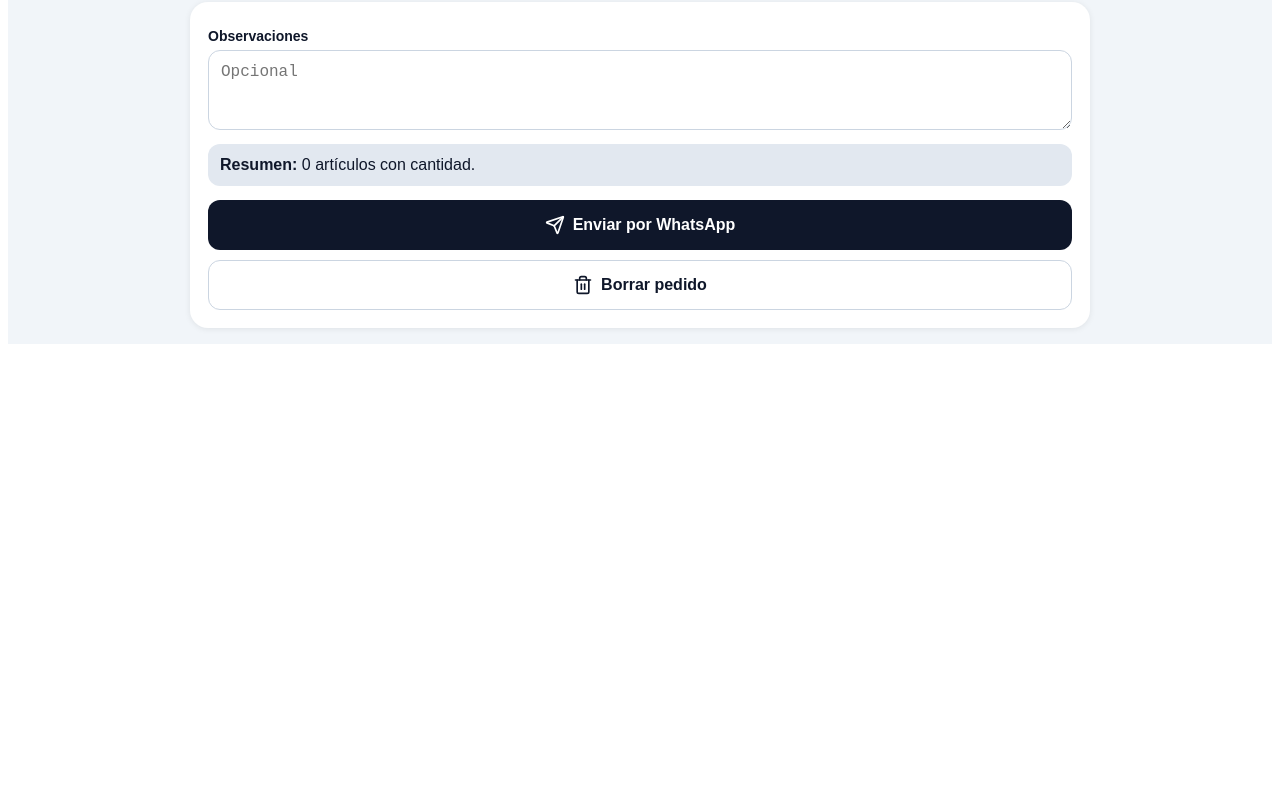
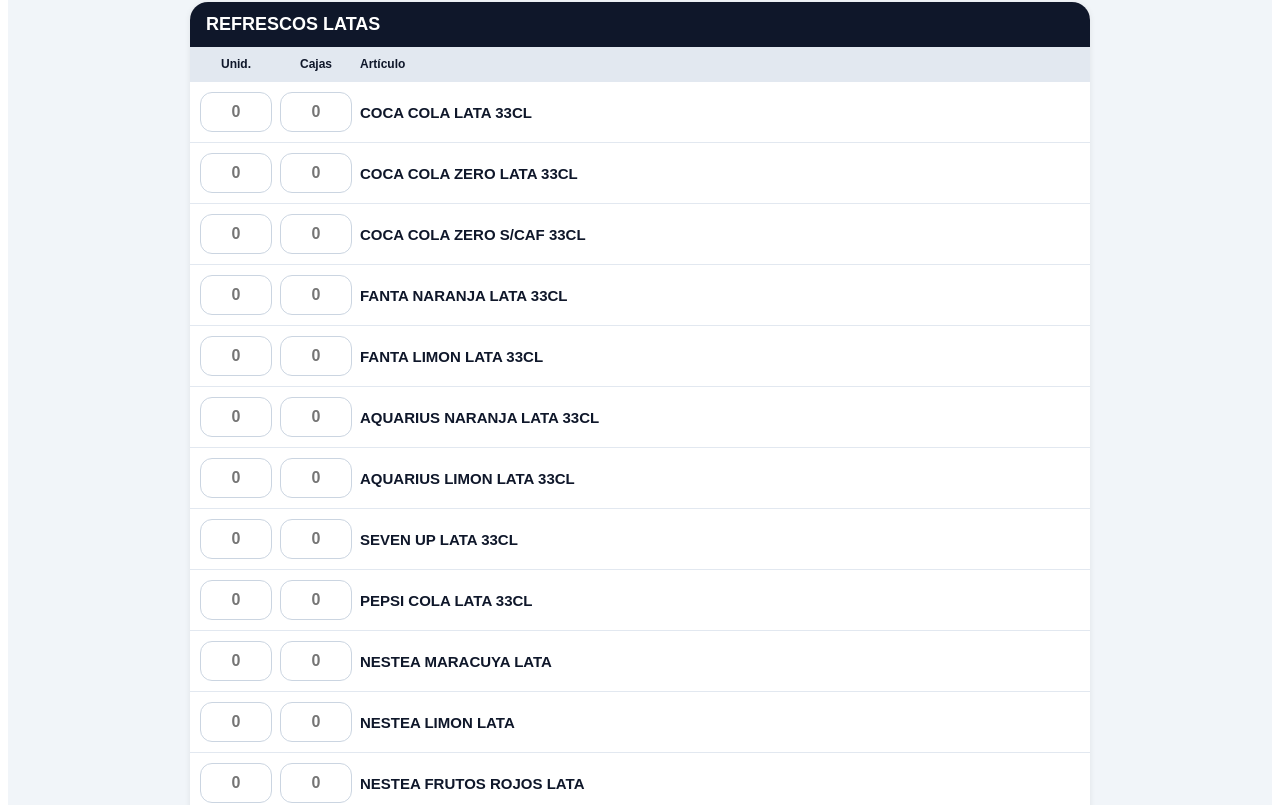
Before and after one commit to lojoeugenio4-max/Pedido-Cash-Lojo, a React (Vite) app: page / in a window 1280 px wide. Shown: the part 1035-1840 px from the top of the page. Before the commit the page ends 1387 px from the top, so only its background shows below. Built offline with nearby package versions, Linux system fonts and the light colour scheme.

Commit message:
Update App.jsx

```diff
--- a/src/App.jsx
+++ b/src/App.jsx
@@ -17,9 +17,350 @@ const departments = [
       "AGUA SOLAN CABRAS 1.5L",
       "SOLAN CABRAS 500ML",
       "AGUA GOURMET CON GAS 0.5L",
-      "AGUA GOURMET CON GAS 1.5L"
-    ]
-  }
+      "AGUA GOURMET CON GAS 1.5L",
+    ],
+  },
+  {
+    name: "REFRESCOS LATAS",
+    products: [
+      "COCA COLA LATA 33CL",
+      "COCA COLA ZERO LATA 33CL",
+      "COCA COLA ZERO S/CAF 33CL",
+      "FANTA NARANJA LATA 33CL",
+      "FANTA LIMON LATA 33CL",
+      "AQUARIUS NARANJA LATA 33CL",
+      "AQUARIUS LIMON LATA 33CL",
+      "SEVEN UP LATA 33CL",
+      "PEPSI COLA LATA 33CL",
+      "NESTEA MARACUYA LATA",
+      "NESTEA LIMON LATA",
+      "NESTEA FRUTOS ROJOS LATA",
+      "TONICA LATA 33CL",
+      "SIMON LIFE NARANJA LATA 33CL",
+      "SIMON LIFE MANGO LATA 33CL",
+      "T. VERANO LIMON CASERA LATA",
+    ],
+  },
+  {
+    name: "REFRESCOS 2L / 1.5L",
+    products: [
+      "COCA COLA 2L",
+      "COCA COLA ZERO 2L",
+      "COCA ZERO S/CAFEINA 2L",
+      "FANTA NARANJA 2L",
+      "FANTA LIMON 2L",
+      "SEVEN UP 2L",
+      "REVOLTOSA COLA 2L",
+      "REVOLTOSA NARANJA 2L",
+      "REVOLTOSA LIMON 2L",
+      "CASERA LIMON 1.5L",
+      "CASERA NARANJA 1.5L",
+      "CASERA BLANCA 1.5L",
+      "AQUARIUS NARANJA 1.5L",
+      "AQUARIUS BLANCO 1.5L",
+      "NESTEA MARACUYA 1.5L",
+      "NESTEA 1.5L",
+      "NESTEA FRUTOS ROJOS 1.5L",
+      "SIMON LIFE NARANJA 1.5L",
+      "SIMON LIFE MANDARINA 1.5L",
+      "SIMON LIFE MANGO 1.5L",
+      "PEPSI COLA 1.75L",
+      "TONICA SCHWEPPES 1L",
+      "LIMON&NADA MINUTE MAID 1L",
+    ],
+  },
+  {
+    name: "ZUMOS",
+    products: [
+      "BIOFRUTA PASCUAL TROPICAL P3",
+      "BIOFRUTA PASCUAL PACIFICO P3",
+      "BIOFRUTA PASCUAL IBIZA P3",
+      "BIOFRUTA PASCUAL 1L TROPI",
+      "FUNC. D.SIMON TROPICAL P6",
+      "FUNC. D.SIMON CARIBE P6",
+      "FUNC. D.SIMON MEDITERRANEO P6",
+      "ZUMO D.SIMON PIÑA P6 200",
+      "ZUMO D.SIMON MELOCOTON P6 200",
+      "ROSTOY MELOCOTON 33CL",
+      "ROSTOY PIÑA COCO 33CL",
+      "ZUMO JUVER PIÑA 850ML",
+      "ZUMO JUVER MELOCOTON 850ML",
+      "ZUMO JUVER NARANJA 850ML",
+    ],
+  },
+  {
+    name: "KUYX 3L",
+    products: [
+      "KUYX NARANJA 3L",
+      "KUYX TROPICAL 3L",
+      "KUYX MANDARINA 3L",
+      "KUYX FRUTOS DEL BOSQUE 3L",
+      "KUYX PIÑA 3L",
+      "KUYX PIÑA COCO 3L",
+      "KUYX OCEANICO 3L",
+    ],
+  },
+  {
+    name: "KUYX 330ML",
+    products: [
+      "KUYX 330ML NARANJA",
+      "KUYX 330ML MANDARINA",
+      "KUYX 330ML TROPICAL",
+      "KUYX 330ML PIÑA",
+      "KUYX 330ML OCEANICO",
+      "KUYX 330ML MANGO",
+      "KUYX 330ML FRUTOS ROJOS",
+    ],
+  },
+  {
+    name: "ENERGÉTICAS",
+    products: [
+      "CAMALEON 250ML",
+      "CAMALEON GRANDE 50CL",
+      "POWER KING 25CL",
+      "POWER KING GRANDE 50CL",
+      "RED BULL 250ML",
+      "RED BULL SIN AZUCAR 250ML",
+      "MONSTER VERDE LATA 50CL",
+      "MONSTER ULTRA WHITE 50CL",
+      "MONSTER ZERO VERDE 50CL",
+      "MONSTER MANGO 50CL",
+      "MONSTER AZUL 50CL",
+      "BURN LATA 500ML",
+      "LOCURA LATA 50CL",
+      "LOCURA COCO LATA 50CL",
+      "LOCURA ENERGY DRINK PEQUEÑO",
+      "ENERDRINK COCO Y PIÑA",
+      "ENERDRINK FRESA SALVAJE",
+      "ENERDRINK MORA",
+      "ENERDRINK MANZANA",
+      "ENERDRINK TARTA QUESO",
+      "ENERDRINK COCO LOCO",
+      "POWERADE ICE 50CL",
+      "POWERADE BLOOD 50CL",
+      "ENERYETI PIRULETA 500ML",
+    ],
+  },
+  {
+    name: "CERVEZAS",
+    products: [
+      "CERVEZA CRUZCAMPO LATA 33CL",
+      "CERVEZA ESTRELLA SUR LATA",
+      "ESTRELLA 0.0 LATA 33CL",
+      "CRUZCAMPO S/A LATA 33CL",
+      "RADLER LIMON CRUZCAMPO LATA",
+      "HEINEKEN LATA 33CL",
+      "CERVEZA CRUZCAMPO 50CL",
+      "ESTRELLA SUR 50CL LATA GRANDE",
+      "CERVEZA CRUZCAMPO 1L",
+      "CERVEZA CRUZ DEL SUR 1L",
+      "CERVEZA ESTRELLA 1L",
+      "CERVEZA ESTRELLA 0.0 1L",
+      "CRUZCAMPO ROSCA 1L",
+      "CRUZCAMPO 750ML",
+      "CRUZCAMPO PACK 6",
+      "CRUZCAMPO BOTELLIN CAJA 24",
+      "CRUZCAMPO BOTELLIN CAJA 20",
+      "CRUZCAMPO SIN ALCOHOL PACK",
+      "ESTRELLA DEL SUR PACK 6",
+    ],
+  },
+  {
+    name: "VINOS Y LICORES",
+    products: [
+      "VINO BLANCO GRAN DUQUE 1L",
+      "VINO TINTO GRAN DUQUE 1L",
+      "VINO BLANCO RIVILLA 2L",
+      "VINO TINTO RIVILLA 2L",
+      "VINO TINTO DON SIMON 1L",
+      "VINO BLANCO DON SIMON 1L",
+      "VINO RIOJA SEÑORES 3/4",
+      "TINTO VERANO CASERA 1.5L",
+      "RON CACIQUE 70CL",
+      "RON BARCELO AÑEJO 70CL",
+      "RON NEGRITA 70CL",
+      "WHISKY WHITE LABEL 70CL",
+      "WHISKY BALLANTINES 70CL",
+      "WHISKY J&B 70CL",
+      "GINEBRA LARIOS 1L",
+      "GINEBRA BEEFEATER 70CL",
+      "BRANDY TERRY 1L",
+      "ANIS CASTELLANA 70CL",
+      "LICOR MIURA 70CL",
+      "MINI WHISKY WHITE LABEL",
+      "MINI J. WALKER ROJA",
+      "MINI RON BARCELO",
+      "MINI BALLANTINES",
+    ],
+  },
+  {
+    name: "LÁCTEOS",
+    products: [
+      "LECHE COVAP ENTERA 1L",
+      "LECHE COVAP SEMIDESNATADA 1L",
+      "LECHE COVAP SIN LACTOSA ENTERA 1L",
+      "LECHE COVAP SIN LACTOSA SEMI 1L",
+      "LECHE PULEVA ENTERA 1L",
+      "LECHE PULEVA SEMI 1L",
+      "BATIDO PULEVA CACAO 1L",
+      "BATIDO PULEVA FRESA 1L",
+      "BATIDO PULEVA VAINILLA 1L",
+      "BAT.PULEVA CACAO P6 200",
+      "BAT.PULEVA FRESA P6 200",
+      "BAT.PULEVA VAINILLA P6 200",
+      "CAFE FRIO LANDESSA CAPUCHINO",
+      "CAFE FRIO LANDESSA CON LECHE",
+      "CAFE FRIO LANDESSA SOLO",
+      "CAFE FRIO LANDESSA CARAMELO",
+      "CAFE FRIO LANDESSA VAINILLA",
+      "MARGARINA TULIPAN 225G",
+      "MARGARINA TULIPAN 400G",
+      "NATA COCINA RENY PICOT 200ML",
+    ],
+  },
+  {
+    name: "ALIMENTACIÓN",
+    products: [
+      "ACEITE GIRASOL ROSIL 1L",
+      "ACEITE GIRASOL ROSIL 5L",
+      "ACEITE OLIVA VIRGEN ROSIL 1L",
+      "AZUCAR 1KG",
+      "SAL FINA 1KG",
+      "SAL GRUESA CHALUPA 1KG",
+      "TOMATE FRITO ORLANDO 400G",
+      "TOMATE FRITO ORLANDO 800G",
+      "TOMATE FRITO ORLANDO 350G",
+      "TOMATE FRITO MARTINETE 810G",
+      "TOMATE FRITO MARTINETE 400G",
+      "TOMATE TRITURADO MARTINETE 810G",
+      "TOMATE TRITURADO MARTINETE 400G",
+      "YATEKOMO POLLO 60G",
+      "CALDO G.BLANCA POLLO 1L",
+      "GARBANZOS FRASCO 560G",
+      "PAN RALLADO PANAERAS 300G",
+      "ARROZ BRILLANTE 1KG",
+      "ARROZ BRILLANTE 500G",
+      "MAYONESA YBARRA 450G",
+      "KETCHUP ORLANDO 265G",
+    ],
+  },
+  {
+    name: "APERITIVOS",
+    products: [
+      "PIPAS SEVILLANAS",
+      "REBUJINAS SEVILLANAS 120G",
+      "RISKETOS 120G",
+      "BUSCALIOS BARBACOA",
+      "TOSTAITOS SEVILLANOS",
+      "PATATAS HISPALANA 140G",
+      "PRINGLES CREAM ONION 70G",
+      "PRINGLES ORIGINAL 70G",
+      "PRINGLES ORIGINAL 165G",
+      "BOLAS MATCHBALL 105G",
+      "REVUELTO CARTUJANO 120G",
+      "PATATAS RUEDAS 100G",
+      "TOTAS ESTILO CASERO 100G",
+      "TOTAS CAMPESINA 100G",
+      "GOFRE CON CHOCO 110G",
+      "PALOMITA KETCHUP MOSTAZA 8U",
+    ],
+  },
+  {
+    name: "LIMPIEZA",
+    products: [
+      "LEJIA PINO PERFUMADA KIRIKO 2L",
+      "LEJIA AMARILLA KIRIKO 2L",
+      "LEJIA LAVADORA KIRIKO 2L",
+      "LEJIA + DETERGENTE KIRIKO 2L",
+      "LEJIA LIMON PERFUMADA KIRIKO 2L",
+      "DETERGENTE KIRIKO MARSELLA 3L",
+      "DETERGENTE KIRIKO BASICO 2.8L",
+      "LAVAVAJILLAS FLOTA 1.1L",
+      "FLOTA VAJILLAS 750ML",
+      "FREGASUELOS PINO KIRIKO 1.5L",
+      "FREGASUELOS DAMA NOCHE 1.5L",
+      "FREGASUELOS J.MARSELLA 1.5L",
+      "FREGASUELOS SPA 1.5L",
+      "LIMPIACRISTALES KIRIKO 500ML",
+      "PAPEL HIGIENICO FAMADIS 6R",
+      "HIGIENICO ECONOMICO P12",
+      "SECAMANO BUENO",
+      "TOALLITAS BEBE 120U",
+      "ESCOBA PRIMER PRECIO",
+      "PASTA COLGATE 75ML",
+    ],
+  },
+  {
+    name: "VARIOS",
+    products: [
+      "ANDALUZA CAJA 47U",
+      "ANDALUZA GOURMET CAJA 54U",
+      "VIENA ARTESANA CAJA 65U",
+      "HUEVOS P12 L",
+      "BANDEJA T89 NEGRA",
+      "BOLSA VERDE OFERTA 42X53",
+      "BOLSA BLANCA 42X53 1KG",
+      "ROLLO COMPOSTABLE 30X40 1KG",
+      "BOLSA BASURA COMUNIDAD 180L",
+      "BOLSA BASURA NORMAL 30L",
+      "BOLSAS PANADERIA 30X43",
+      "SERVILLETA DOBLE BLANCA P2",
+      "ARENA GATO MIC&FRIENDS 5KG",
+      "VASO PLASTICO 350CC",
+      "PAPEL OCB 100U",
+      "CARBON",
+      "PAPEL ALUMINIO IND",
+      "FILM INDUSTRIAL 200M",
+      "PASTILLAS ENCENDIDO",
+      "ESTUCHES DE LOS REYES",
+    ],
+  },
+  {
+    name: "CHARCUTERÍA",
+    products: [
+      "CHOPPED TERNERA CAMPOFRIO KG",
+      "CHOPPED CERDO CAMPOFRIO KG",
+      "QUESO GOUDA BARRA KG",
+      "QUESO SEMI PUROVI 1.50E",
+      "POLLO RELLENO CARLOTEÑA KG",
+      "POLLO RELLENO BLANCE KG",
+      "LOMO AL HORNO FAMADESA KG",
+      "MAGRETA AL AJILLO FAMADESA KG",
+      "JAMON COCIDO 1A KG",
+      "PALETA REVILLA KG",
+      "PECHUGA PAVO NOEL KG",
+      "PECHUGA PAVOFRIO KG",
+      "CHORIZO EXTRA VILLAR KG",
+      "CHORIZO TRADICIONAL KG",
+      "CHORIZO CULAR IBERICO KG",
+      "SALCHICHON TURON KG",
+      "CHOPPED BEEF CAMPOFRIO 95G",
+      "CHOPPED CERDO CAMPOFRIO 95G",
+      "MORTADELA SICILIANA 95G",
+      "MORTADELA C/A CAMPOFRIO 95G",
+      "JAMON CURADO NAVIDUL 50G",
+      "PECHUGA PAVO CAMPOFRIO 70G",
+      "JAMON COCIDO EXTRA 75G",
+      "CHORIZO REVILLA 65G",
+      "CHORIZO PAMPLONA REVILLA 65G",
+      "SALAMI REVILLA 65G",
+      "SALCHICHON REVILLA 65G",
+      "TAQUITOS NAVIDUL 50G",
+      "BACON O.MAYER 100G",
+      "SALCHICHAS CAMPOFRIO FRANKFURT",
+      "OFERTAS PIZZAS C.FRIO",
+      "PIZZA CAMPOFRIO 4 QUESOS",
+      "PIZZA CAMPOFRIO JAMON QUESO",
+      "PIZZA CAMPOFRIO BOLOÑESA",
+      "PIZZA CAMPOFRIO CARBONARA",
+      "PIZZA CAMPOFRIO BARBACOA",
+      "PIZZA JAMON BACON CEBOLLA",
+      "PIZZA PEPPERONI CAMPOFRIO",
+      "PIZZA POLLO KANSAS",
+      "PIZZA POLLO MOSTAZA MIEL",
+      "PIZZA SALSA MEXICANA",
+    ],
+  },
 ];
 
 const products = departments.flatMap((department) =>
```
